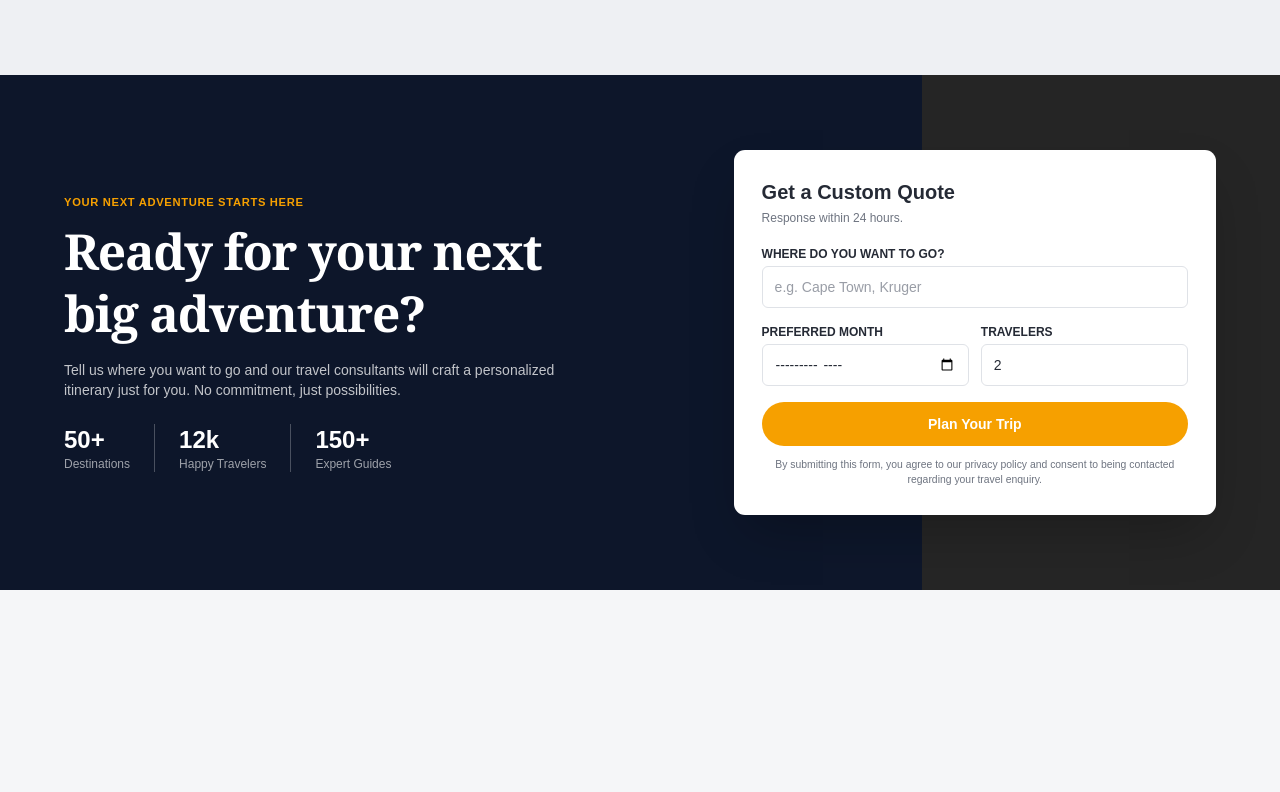
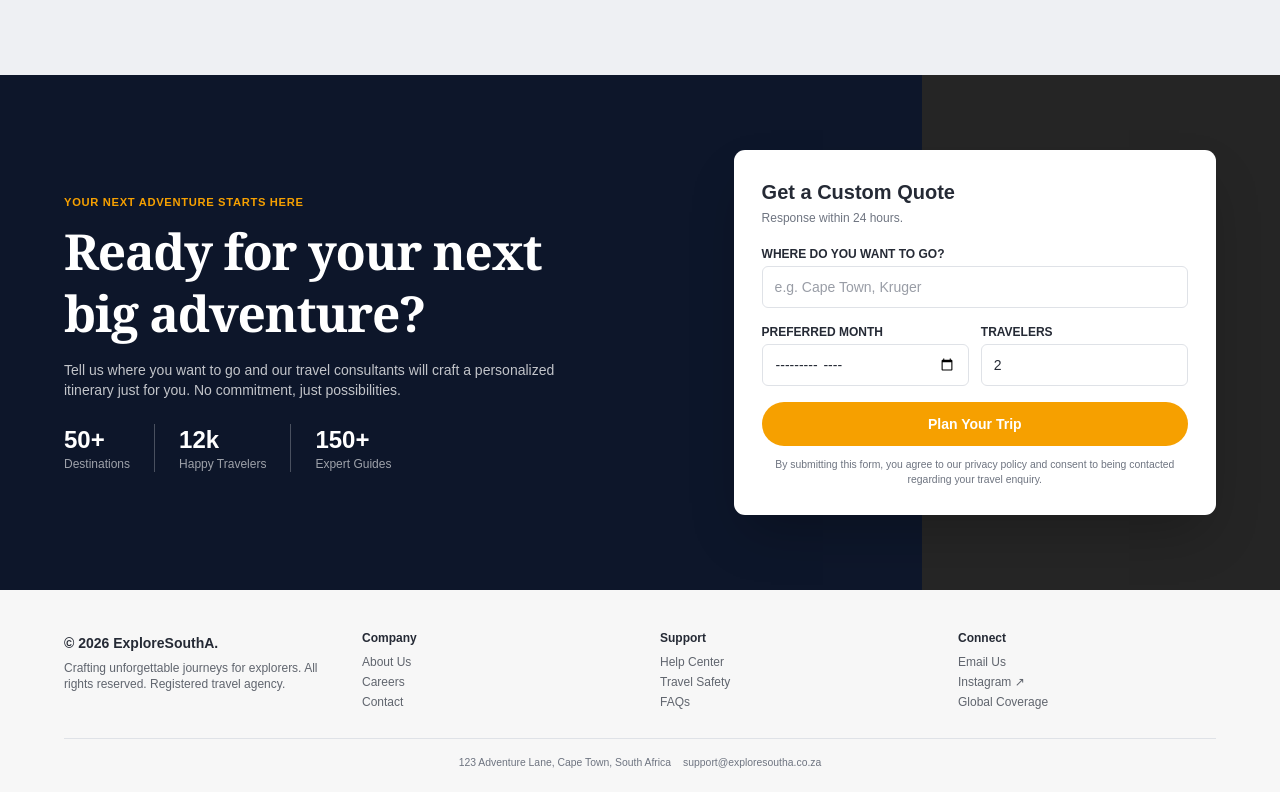
Before and after one commit to KKRamushu/exploreSouthA, a React (Vite) app in the folder explore-southa-react/: page / in a window 1280 px wide. Shown: the part 1912-2704 px from the top of the page. Before the commit the page ends 2502 px from the top, so only its background shows below. Built offline with nearby package versions, Linux system fonts and the light colour scheme.

Commit message:
componenets:add Footer

```diff
--- a/explore-southa-react/src/App.jsx
+++ b/explore-southa-react/src/App.jsx
@@ -8,6 +8,7 @@ import Hero from './components/Hero'
 import TourPackage from './components/TourPackage'
 import Testimonials from './components/Testimonials'
 import PlanYourTrip from './components/PlanYourTrip'
+import Footer from './components/Footer'
 
 function App() {
   const [count, setCount] = useState(0)
@@ -20,6 +21,7 @@ function App() {
         <TourPackage />
         <Testimonials />
         <PlanYourTrip />
+        <Footer />
 
       </main>
     </>
--- /dev/null
+++ b/explore-southa-react/src/components/Footer.jsx
@@ -0,0 +1,66 @@
+const footerGroups = [
+  {
+    title: 'Company',
+    links: [
+      { label: 'About Us', href: '#home' },
+      { label: 'Careers', href: '#home' },
+      { label: 'Contact', href: '#plan' },
+    ],
+  },
+  {
+    title: 'Support',
+    links: [
+      { label: 'Help Center', href: '#plan' },
+      { label: 'Travel Safety', href: '#plan' },
+      { label: 'FAQs', href: '#home' },
+    ],
+  },
+  {
+    title: 'Connect',
+    links: [
+      { label: 'Email Us', href: 'mailto:info@exploresoutha.co.za' },
+      {
+        label: 'Instagram ↗',
+        href: 'https://www.instagram.com/',
+        external: true,
+      },
+      { label: 'Global Coverage', href: '#home' },
+    ],
+  },
+]
+
+export default function Footer() {
+  return (
+    <footer className="bg-[#f7f7f7] px-0 pb-5 pt-10 text-[#60656e]">
+      <div className="mx-auto grid w-[min(90%,1180px)] grid-cols-2 gap-8 sm:grid-cols-4 sm:gap-10">
+        <div>
+          <strong className="text-sm text-ink">© 2026 ExploreSouthA.</strong>
+          <p className="mt-1 max-w-[300px] text-xs">
+            Crafting unforgettable journeys for explorers. All rights reserved.
+            Registered travel agency.
+          </p>
+        </div>
+        {footerGroups.map(({ title, links }) => (
+          <div key={title}>
+            <h3 className="mb-2 text-xs font-bold text-ink">{title}</h3>
+            {links.map(({ label, href, external }) => (
+              <a
+                key={label}
+                href={href}
+                target={external ? '_blank' : undefined}
+                rel={external ? 'noopener noreferrer' : undefined}
+                className="my-1 block text-xs transition-colors hover:text-orange"
+              >
+                {label}
+              </a>
+            ))}
+          </div>
+        ))}
+      </div>
+      <div className="mx-auto mt-6 flex w-[min(90%,1180px)] flex-wrap justify-center gap-x-3 gap-y-1 border-t border-line pt-4 text-center text-[0.65rem] text-muted">
+        <span>123 Adventure Lane, Cape Town, South Africa</span>
+        <span>support@exploresoutha.co.za</span>
+      </div>
+    </footer>
+  )
+}
```
